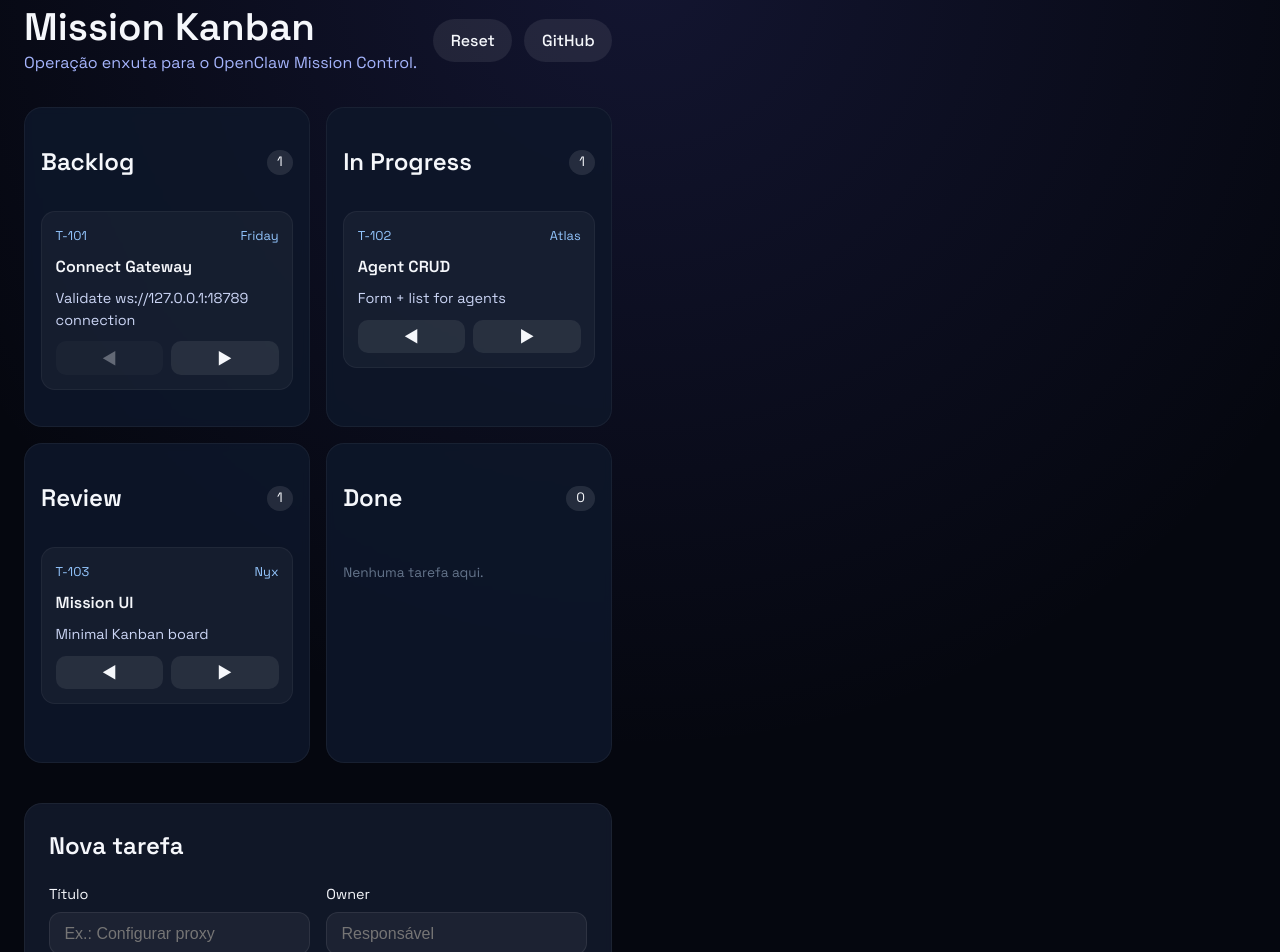
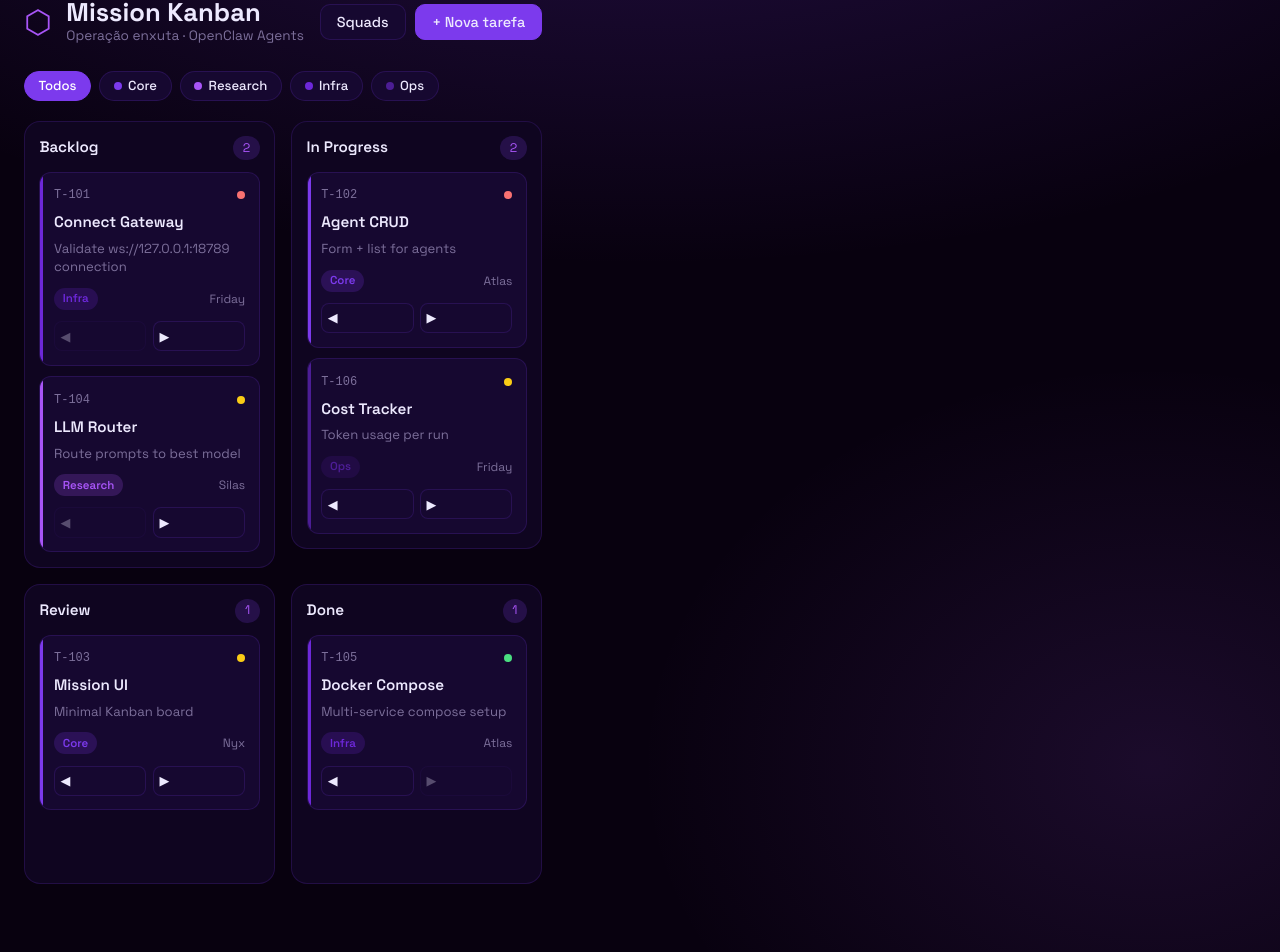
Before and after one commit to SilasN33/mission-kanbam, a React (Vite) app: page / in a window 1280 px wide. Shown: the part 34-986 px from the top of the page. Built offline with nearby package versions, Linux system fonts and the light colour scheme.

Commit message:
feat: squads, priority, filters + purple/black redesign

```diff
--- a/src/App.css
+++ b/src/App.css
@@ -1,217 +1,242 @@
-@import url('https://fonts.googleapis.com/css2?family=Space+Grotesk:wght@400;500;600&display=swap');
+@import url('https://fonts.googleapis.com/css2?family=Space+Grotesk:wght@400;500;600;700&display=swap');
 
 :root {
+  --bg: #08010f;
+  --surface: #0f0520;
+  --surface2: #160830;
+  --border: rgba(124,58,237,0.18);
+  --purple: #7c3aed;
+  --purple-light: #a855f7;
+  --text: #ede9fe;
+  --muted: #7c6f9a;
   color-scheme: dark;
-  font-family: 'Space Grotesk', system-ui, -apple-system, BlinkMacSystemFont, 'Segoe UI', sans-serif;
-  background-color: #0b0f19;
-  color: #f5f7fb;
 }
 
-* {
-  box-sizing: border-box;
-}
+*, *::before, *::after { box-sizing: border-box; margin: 0; padding: 0; }
 
 body {
-  margin: 0;
-  background: radial-gradient(circle at top, rgba(99, 102, 241, 0.15), transparent 55%), #05070f;
+  font-family: 'Space Grotesk', system-ui, sans-serif;
+  background: var(--bg);
+  color: var(--text);
   min-height: 100vh;
+  background-image:
+    radial-gradient(ellipse 80% 50% at 50% -20%, rgba(124,58,237,0.25), transparent),
+    radial-gradient(ellipse 40% 40% at 90% 80%, rgba(168,85,247,0.12), transparent);
 }
 
 .app {
-  max-width: 1200px;
+  max-width: 1280px;
   margin: 0 auto;
-  padding: 2.5rem 1.5rem 4rem;
+  padding: 2rem 1.5rem 5rem;
 }
 
+/* Header */
 header {
   display: flex;
   justify-content: space-between;
   align-items: center;
+  margin-bottom: 1.5rem;
   gap: 1rem;
-  margin-bottom: 2rem;
+  flex-wrap: wrap;
 }
 
-header h1 {
-  margin: 0;
-  font-size: clamp(1.8rem, 3vw, 2.6rem);
+.brand { display: flex; align-items: center; gap: 0.9rem; }
+.logo { font-size: 2rem; line-height: 1; color: var(--purple-light); }
+.brand h1 { font-size: 1.6rem; font-weight: 700; }
+.brand p { font-size: 0.85rem; color: var(--muted); }
+
+.header-actions { display: flex; gap: 0.6rem; flex-wrap: wrap; }
+
+button {
+  font-family: inherit;
+  font-size: 0.9rem;
+  font-weight: 500;
+  border: 1px solid var(--border);
+  border-radius: 10px;
+  padding: 0.5rem 1rem;
+  background: var(--surface2);
+  color: var(--text);
+  cursor: pointer;
+  transition: all 0.2s;
+  display: inline-flex;
+  align-items: center;
+  gap: 0.4rem;
 }
+button:hover { background: rgba(124,58,237,0.2); border-color: var(--purple); }
+button:disabled { opacity: 0.3; cursor: not-allowed; }
+.btn-primary { background: var(--purple); border-color: var(--purple); }
+.btn-primary:hover { background: var(--purple-light); border-color: var(--purple-light); }
 
-header p {
-  margin: 0.2rem 0 0;
-  color: #a5b4fc;
+/* Squad panel */
+.squad-panel {
+  background: var(--surface);
+  border: 1px solid var(--border);
+  border-radius: 16px;
+  padding: 1.25rem;
+  margin-bottom: 1.25rem;
 }
+.squad-panel h2 { font-size: 1rem; margin-bottom: 1rem; color: var(--purple-light); }
+.squad-grid { display: grid; grid-template-columns: repeat(auto-fill, minmax(200px, 1fr)); gap: 0.75rem; }
 
-.header-actions {
+.squad-card {
+  background: var(--surface2);
+  border: 1px solid var(--border);
+  border-left: 3px solid var(--squad-color, var(--purple));
+  border-radius: 12px;
+  padding: 0.85rem;
   display: flex;
-  gap: 0.75rem;
+  flex-direction: column;
+  gap: 0.5rem;
 }
+.squad-card strong { font-size: 0.95rem; }
+.squad-card p { font-size: 0.8rem; color: var(--muted); }
+.squad-bar { height: 4px; background: rgba(255,255,255,0.06); border-radius: 99px; overflow: hidden; }
+.squad-fill { height: 100%; background: var(--squad-color, var(--purple)); border-radius: 99px; transition: width 0.4s; }
 
-button,
-.header-actions a {
-  border: none;
-  border-radius: 999px;
-  padding: 0.6rem 1.1rem;
-  font-weight: 500;
-  background: rgba(255, 255, 255, 0.08);
-  color: inherit;
-  text-decoration: none;
-  cursor: pointer;
-  transition: background 0.2s ease;
+/* Filters */
+.filters {
+  display: flex;
+  gap: 0.5rem;
+  flex-wrap: wrap;
+  margin-bottom: 1.25rem;
 }
+.filters button {
+  padding: 0.35rem 0.85rem;
+  border-radius: 99px;
+  font-size: 0.82rem;
+}
+.filters button.active {
+  background: var(--purple);
+  border-color: var(--purple);
+  color: #fff;
+}
+.dot { width: 8px; height: 8px; border-radius: 50%; display: inline-block; }
 
-button:hover,
-.header-actions a:hover {
-  background: rgba(255, 255, 255, 0.2);
-}
-
+/* Board */
 .board {
   display: grid;
   grid-template-columns: repeat(auto-fit, minmax(240px, 1fr));
   gap: 1rem;
-  margin-bottom: 2.5rem;
+  align-items: start;
 }
 
 .column {
-  background: rgba(14, 23, 42, 0.9);
-  border: 1px solid rgba(255, 255, 255, 0.05);
-  border-radius: 18px;
-  padding: 1rem;
-  backdrop-filter: blur(4px);
-  min-height: 320px;
+  background: var(--surface);
+  border: 1px solid var(--border);
+  border-radius: 16px;
+  padding: 0.9rem;
+  min-height: 300px;
   display: flex;
   flex-direction: column;
 }
 
-.column-header {
+.col-header {
   display: flex;
   justify-content: space-between;
   align-items: center;
-  margin-bottom: 0.7rem;
+  margin-bottom: 0.75rem;
+}
+.col-header h2 { font-size: 0.95rem; font-weight: 600; }
+.count {
+  font-size: 0.78rem;
+  background: rgba(124,58,237,0.2);
+  color: var(--purple-light);
+  padding: 0.15rem 0.6rem;
+  border-radius: 99px;
 }
 
-.column-header span {
-  font-size: 0.85rem;
-  background: rgba(255, 255, 255, 0.1);
-  padding: 0.15rem 0.65rem;
-  border-radius: 1rem;
-}
+.col-body { display: flex; flex-direction: column; gap: 0.65rem; flex: 1; }
 
-.column-body {
-  flex: 1;
-  display: flex;
-  flex-direction: column;
-  gap: 0.8rem;
-}
-
+/* Card */
 .card {
-  background: rgba(255, 255, 255, 0.04);
-  border: 1px solid rgba(255, 255, 255, 0.05);
-  border-radius: 14px;
+  background: var(--surface2);
+  border: 1px solid var(--border);
+  border-radius: 12px;
   padding: 0.85rem;
   display: flex;
   flex-direction: column;
-  gap: 0.6rem;
+  gap: 0.5rem;
+  position: relative;
+  overflow: hidden;
+  transition: border-color 0.2s;
+}
+.card:hover { border-color: var(--squad-color, var(--purple)); }
+
+.card-stripe {
+  position: absolute;
+  left: 0; top: 0; bottom: 0;
+  width: 3px;
+  background: var(--squad-color, var(--purple));
 }
 
 .card-meta {
   display: flex;
   justify-content: space-between;
-  font-size: 0.8rem;
-  color: #93c5fd;
+  align-items: center;
 }
+.task-id { font-size: 0.75rem; color: var(--muted); font-family: monospace; }
+.priority-dot { width: 8px; height: 8px; border-radius: 50%; }
 
-.card h3 {
-  margin: 0;
-  font-size: 1rem;
+.card h3 { font-size: 0.95rem; font-weight: 600; line-height: 1.3; }
+.card p { font-size: 0.82rem; color: var(--muted); line-height: 1.4; }
+
+.card-footer {
+  display: flex;
+  justify-content: space-between;
+  align-items: center;
+  margin-top: 0.2rem;
 }
+.squad-badge {
+  font-size: 0.72rem;
+  font-weight: 600;
+  padding: 0.15rem 0.55rem;
+  border-radius: 99px;
+}
+.owner { font-size: 0.75rem; color: var(--muted); }
 
-.card p {
-  margin: 0;
-  font-size: 0.9rem;
-  color: #cbd5f5;
+.card-actions { display: flex; gap: 0.4rem; margin-top: 0.2rem; }
+.card-actions button { flex: 1; padding: 0.35rem; border-radius: 8px; font-size: 0.8rem; }
+
+.empty { font-size: 0.82rem; color: var(--muted); text-align: center; padding: 1.5rem 0; }
+
+/* Composer */
+.composer {
+  margin-top: 1.5rem;
+  background: var(--surface);
+  border: 1px solid var(--border);
+  border-radius: 16px;
+  padding: 1.5rem;
 }
+.composer h2 { font-size: 1rem; margin-bottom: 1rem; color: var(--purple-light); }
 
-.card-actions {
-  display: flex;
-  gap: 0.5rem;
-}
-
-.card-actions button {
-  flex: 1;
-  padding: 0.4rem 0;
-  border-radius: 10px;
-}
-
-.card-actions button:disabled {
-  opacity: 0.35;
-  cursor: not-allowed;
-}
-
-.empty {
-  font-size: 0.85rem;
-  color: #64748b;
-  margin-top: 1rem;
-}
-
-.composer {
-  background: rgba(19, 26, 44, 0.85);
-  border: 1px solid rgba(255, 255, 255, 0.05);
-  border-radius: 18px;
-  padding: 1.5rem;
-  backdrop-filter: blur(4px);
-}
-
-.composer h2 {
-  margin-top: 0;
-}
-
-form {
-  display: flex;
-  flex-direction: column;
-  gap: 1rem;
-}
-
-.form-grid {
-  display: grid;
-  grid-template-columns: repeat(auto-fit, minmax(200px, 1fr));
-  gap: 1rem;
-}
+form { display: flex; flex-direction: column; gap: 0.9rem; }
+.form-row { display: grid; grid-template-columns: repeat(auto-fit, minmax(180px, 1fr)); gap: 0.9rem; }
 
 label {
   display: flex;
   flex-direction: column;
-  gap: 0.4rem;
-  font-size: 0.9rem;
+  gap: 0.35rem;
+  font-size: 0.85rem;
+  color: var(--muted);
 }
 
-input,
-textarea {
-  background: rgba(255, 255, 255, 0.05);
-  border: 1px solid rgba(255, 255, 255, 0.08);
-  border-radius: 12px;
-  padding: 0.7rem 0.9rem;
-  color: inherit;
-  font-size: 1rem;
+input, textarea, select {
+  font-family: inherit;
+  font-size: 0.92rem;
+  background: var(--surface2);
+  border: 1px solid var(--border);
+  border-radius: 10px;
+  padding: 0.6rem 0.85rem;
+  color: var(--text);
+  outline: none;
+  transition: border-color 0.2s;
 }
+input:focus, textarea:focus, select:focus { border-color: var(--purple); }
+textarea { min-height: 80px; resize: vertical; }
 
-textarea {
-  min-height: 100px;
-  resize: vertical;
+.form-actions { display: flex; gap: 0.6rem; justify-content: flex-end; }
+
+@media (max-width: 640px) {
+  header { flex-direction: column; align-items: flex-start; }
+  .board { grid-template-columns: 1fr; }
 }
-
-form button[type='submit'] {
-  align-self: flex-end;
-  background: #6366f1;
-}
-
-@media (max-width: 720px) {
-  header {
-    flex-direction: column;
-    align-items: flex-start;
-  }
-
-  .header-actions {
-    width: 100%;
-    justify-content: flex-start;
-  }
-}
--- a/src/App.jsx
+++ b/src/App.jsx
@@ -1,152 +1,186 @@
 import { useMemo, useState } from 'react';
 import './App.css';
 
-const columns = ['Backlog', 'In Progress', 'Review', 'Done'];
+const COLUMNS = ['Backlog', 'In Progress', 'Review', 'Done'];
 
-const seedTasks = [
-  { id: 'T-101', title: 'Connect Gateway', owner: 'Friday', description: 'Validate ws://127.0.0.1:18789 connection', status: 'Backlog' },
-  { id: 'T-102', title: 'Agent CRUD', owner: 'Atlas', description: 'Form + list for agents', status: 'In Progress' },
-  { id: 'T-103', title: 'Mission UI', owner: 'Nyx', description: 'Minimal Kanban board', status: 'Review' },
+const SQUADS = {
+  core: { label: 'Core', color: '#7c3aed' },
+  research: { label: 'Research', color: '#a855f7' },
+  infra: { label: 'Infra', color: '#6d28d9' },
+  ops: { label: 'Ops', color: '#4c1d95' },
+};
+
+const PRIORITIES = ['low', 'medium', 'high'];
+
+const SEED = [
+  { id: 'T-101', title: 'Connect Gateway', owner: 'Friday', description: 'Validate ws://127.0.0.1:18789 connection', status: 'Backlog', squad: 'infra', priority: 'high' },
+  { id: 'T-102', title: 'Agent CRUD', owner: 'Atlas', description: 'Form + list for agents', status: 'In Progress', squad: 'core', priority: 'high' },
+  { id: 'T-103', title: 'Mission UI', owner: 'Nyx', description: 'Minimal Kanban board', status: 'Review', squad: 'core', priority: 'medium' },
+  { id: 'T-104', title: 'LLM Router', owner: 'Silas', description: 'Route prompts to best model', status: 'Backlog', squad: 'research', priority: 'medium' },
+  { id: 'T-105', title: 'Docker Compose', owner: 'Atlas', description: 'Multi-service compose setup', status: 'Done', squad: 'infra', priority: 'low' },
+  { id: 'T-106', title: 'Cost Tracker', owner: 'Friday', description: 'Token usage per run', status: 'In Progress', squad: 'ops', priority: 'medium' },
 ];
 
+const PRIORITY_COLOR = { low: '#4ade80', medium: '#facc15', high: '#f87171' };
+
+function newId() {
+  return `T-${Date.now().toString().slice(-5)}`;
+}
+
 export default function App() {
-  const [tasks, setTasks] = useState(seedTasks);
-  const [title, setTitle] = useState('');
-  const [owner, setOwner] = useState('');
-  const [description, setDescription] = useState('');
+  const [tasks, setTasks] = useState(SEED);
+  const [filterSquad, setFilterSquad] = useState('all');
+  const [showForm, setShowForm] = useState(false);
+  const [showSquadMgr, setShowSquadMgr] = useState(false);
+  const [form, setForm] = useState({ title: '', owner: '', description: '', squad: 'core', priority: 'medium' });
 
-  const grouped = useMemo(() => {
-    return columns.reduce((acc, col) => {
-      acc[col] = tasks.filter((t) => t.status === col);
-      return acc;
-    }, {});
-  }, [tasks]);
+  const filtered = useMemo(() =>
+    filterSquad === 'all' ? tasks : tasks.filter(t => t.squad === filterSquad),
+    [tasks, filterSquad]
+  );
+
+  const grouped = useMemo(() =>
+    COLUMNS.reduce((acc, col) => { acc[col] = filtered.filter(t => t.status === col); return acc; }, {}),
+    [filtered]
+  );
+
+  const move = (id, dir) => setTasks(prev => prev.map(t => {
+    if (t.id !== id) return t;
+    const i = COLUMNS.indexOf(t.status);
+    return { ...t, status: COLUMNS[Math.max(0, Math.min(COLUMNS.length - 1, i + dir))] };
+  }));
 
   const addTask = (e) => {
     e.preventDefault();
-    if (!title.trim()) return;
-    const id = `T-${Date.now().toString().slice(-5)}`;
-    setTasks((prev) => [
-      ...prev,
-      {
-        id,
-        title: title.trim(),
-        owner: owner.trim() || 'Unassigned',
-        description: description.trim(),
-        status: 'Backlog',
-      },
-    ]);
-    setTitle('');
-    setOwner('');
-    setDescription('');
+    if (!form.title.trim()) return;
+    setTasks(prev => [...prev, { ...form, id: newId(), status: 'Backlog', title: form.title.trim(), owner: form.owner.trim() || 'Unassigned', description: form.description.trim() }]);
+    setForm({ title: '', owner: '', description: '', squad: 'core', priority: 'medium' });
+    setShowForm(false);
   };
 
-  const moveTask = (taskId, direction) => {
-    setTasks((prev) =>
-      prev.map((task) => {
-        if (task.id !== taskId) return task;
-        const currentIndex = columns.indexOf(task.status);
-        const nextIndex = Math.min(
-          columns.length - 1,
-          Math.max(0, currentIndex + direction)
+  const squadStats = useMemo(() =>
+    Object.entries(SQUADS).map(([key, s]) => ({
+      key, ...s,
+      count: tasks.filter(t => t.squad === key).length,
+      done: tasks.filter(t => t.squad === key && t.status === 'Done').length,
+    })),
+    [tasks]
   );
-        return { ...task, status: columns[nextIndex] };
-      })
-    );
-  };
-
-  const resetBoard = () => setTasks(seedTasks);
 
   return (
     <div className="app">
       <header>
+        <div className="brand">
+          <span className="logo">⬡</span>
           <div>
             <h1>Mission Kanban</h1>
-          <p>Operação enxuta para o OpenClaw Mission Control.</p>
+            <p>Operação enxuta · OpenClaw Agents</p>
+          </div>
         </div>
         <div className="header-actions">
-          <button type="button" onClick={resetBoard}>Reset</button>
-          <a href="https://github.com/SilasN33/mission-kanbam" target="_blank" rel="noreferrer">GitHub</a>
+          <button onClick={() => setShowSquadMgr(s => !s)}>Squads</button>
+          <button className="btn-primary" onClick={() => setShowForm(s => !s)}>+ Nova tarefa</button>
         </div>
       </header>
 
+      {/* Squad manager panel */}
+      {showSquadMgr && (
+        <section className="squad-panel">
+          <h2>Grupos de Agentes</h2>
+          <div className="squad-grid">
+            {squadStats.map(s => (
+              <div key={s.key} className="squad-card" style={{ '--squad-color': s.color }}>
+                <div className="squad-dot" />
+                <div>
+                  <strong>{s.label}</strong>
+                  <p>{s.count} tasks · {s.done} done</p>
+                </div>
+                <div className="squad-bar">
+                  <div className="squad-fill" style={{ width: s.count ? `${(s.done / s.count) * 100}%` : '0%' }} />
+                </div>
+              </div>
+            ))}
+          </div>
+        </section>
+      )}
+
+      {/* Filters */}
+      <div className="filters">
+        <button className={filterSquad === 'all' ? 'active' : ''} onClick={() => setFilterSquad('all')}>Todos</button>
+        {Object.entries(SQUADS).map(([key, s]) => (
+          <button key={key} className={filterSquad === key ? 'active' : ''} onClick={() => setFilterSquad(key)} style={{ '--squad-color': s.color }}>
+            <span className="dot" style={{ background: s.color }} />
+            {s.label}
+          </button>
+        ))}
+      </div>
+
+      {/* Board */}
       <section className="board">
-        {columns.map((col) => (
+        {COLUMNS.map(col => (
           <article key={col} className="column">
-            <div className="column-header">
+            <div className="col-header">
               <h2>{col}</h2>
-              <span>{grouped[col].length}</span>
+              <span className="count">{grouped[col].length}</span>
             </div>
-            <div className="column-body">
-              {grouped[col].map((task) => (
-                <div key={task.id} className="card">
+            <div className="col-body">
+              {grouped[col].map(task => {
+                const squad = SQUADS[task.squad];
+                return (
+                  <div key={task.id} className="card" style={{ '--squad-color': squad?.color || '#7c3aed' }}>
+                    <div className="card-stripe" />
                     <div className="card-meta">
                       <span className="task-id">{task.id}</span>
-                    <span className="owner">{task.owner}</span>
+                      <span className="priority-dot" style={{ background: PRIORITY_COLOR[task.priority] }} title={task.priority} />
                     </div>
                     <h3>{task.title}</h3>
                     {task.description && <p>{task.description}</p>}
+                    <div className="card-footer">
+                      <span className="squad-badge" style={{ background: squad?.color + '33', color: squad?.color }}>{squad?.label}</span>
+                      <span className="owner">{task.owner}</span>
+                    </div>
                     <div className="card-actions">
-                    <button
-                      type="button"
-                      onClick={() => moveTask(task.id, -1)}
-                      disabled={task.status === 'Backlog'}
-                    >
-                      ◀
-                    </button>
-                    <button
-                      type="button"
-                      onClick={() => moveTask(task.id, 1)}
-                      disabled={task.status === 'Done'}
-                    >
-                      ▶
-                    </button>
+                      <button onClick={() => move(task.id, -1)} disabled={task.status === 'Backlog'}>◀</button>
+                      <button onClick={() => move(task.id, 1)} disabled={task.status === 'Done'}>▶</button>
                     </div>
                   </div>
-              ))}
-              {grouped[col].length === 0 && (
-                <p className="empty">Nenhuma tarefa aqui.</p>
-              )}
+                );
+              })}
+              {grouped[col].length === 0 && <p className="empty">Vazio</p>}
             </div>
           </article>
         ))}
       </section>
 
+      {/* New task form */}
+      {showForm && (
         <section className="composer">
-        <h2>Nova tarefa</h2>
+          <h2>Nova Tarefa</h2>
           <form onSubmit={addTask}>
-          <div className="form-grid">
-            <label>
-              Título
-              <input
-                type="text"
-                value={title}
-                onChange={(e) => setTitle(e.target.value)}
-                placeholder="Ex.: Configurar proxy"
-                required
-              />
+            <div className="form-row">
+              <label>Título<input value={form.title} onChange={e => setForm(f => ({ ...f, title: e.target.value }))} required /></label>
+              <label>Owner<input value={form.owner} onChange={e => setForm(f => ({ ...f, owner: e.target.value }))} /></label>
+            </div>
+            <label>Descrição<textarea value={form.description} onChange={e => setForm(f => ({ ...f, description: e.target.value }))} /></label>
+            <div className="form-row">
+              <label>Squad
+                <select value={form.squad} onChange={e => setForm(f => ({ ...f, squad: e.target.value }))}>
+                  {Object.entries(SQUADS).map(([k, s]) => <option key={k} value={k}>{s.label}</option>)}
+                </select>
               </label>
-            <label>
-              Owner
-              <input
-                type="text"
-                value={owner}
-                onChange={(e) => setOwner(e.target.value)}
-                placeholder="Responsável"
-              />
+              <label>Prioridade
+                <select value={form.priority} onChange={e => setForm(f => ({ ...f, priority: e.target.value }))}>
+                  {PRIORITIES.map(p => <option key={p} value={p}>{p}</option>)}
+                </select>
               </label>
             </div>
-          <label>
-            Descrição
-            <textarea
-              value={description}
-              onChange={(e) => setDescription(e.target.value)}
-              placeholder="Detalhes, links, etc."
-            />
-          </label>
-          <button type="submit">Adicionar ao Backlog</button>
+            <div className="form-actions">
+              <button type="button" onClick={() => setShowForm(false)}>Cancelar</button>
+              <button type="submit" className="btn-primary">Adicionar</button>
+            </div>
           </form>
         </section>
+      )}
     </div>
   );
 }
```
Also changed, not shown: 2 other files (tests, documents, lock files or other folders). Lines whose indentation alone changed are shown as unchanged.
